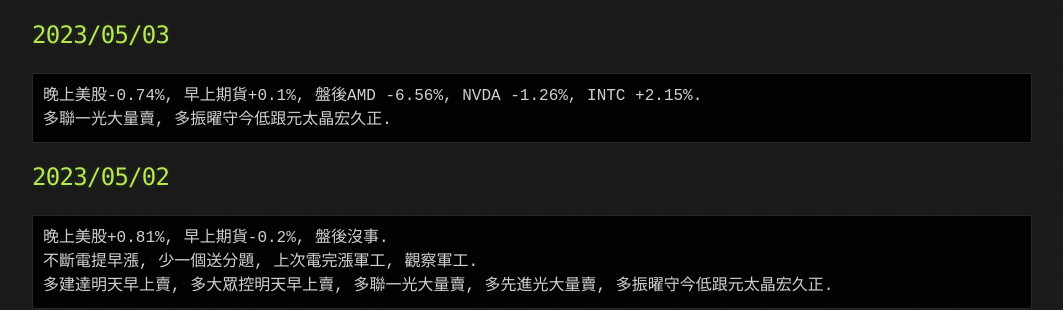
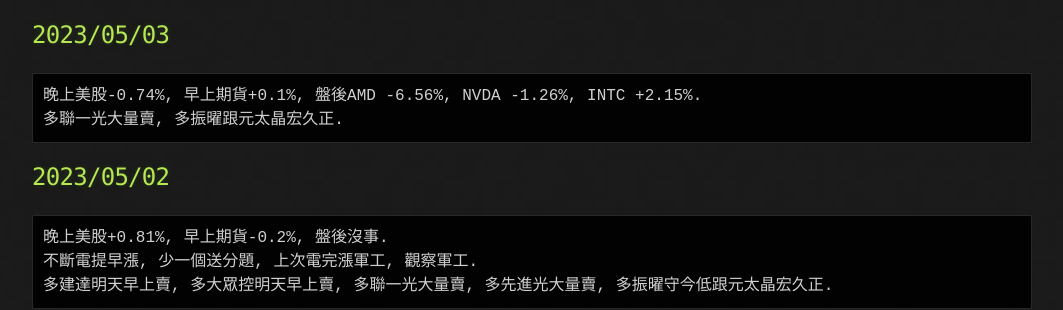
Before and after one commit to lepg5487/Stock_God, a Jekyll site: the page built from index.md, in a window 1280 px wide and 900 px high, scrolled down 460 px. Shown: the part 173-483 px from the top of the window, without its empty margins (108-1171 px from the left). Built offline with Jekyll 4.4.1, drawn with Linux system fonts in a browser that asks for light colours; our own code applies the rules of GitHub Pages for plain Markdown files.

Commit message:
Update index.md

````diff
--- a/index.md
+++ b/index.md
@@ -23,7 +23,7 @@ layout: testlayouts
 ## 2023/05/03
 ```
 晚上美股-0.74%, 早上期貨+0.1%, 盤後AMD -6.56%, NVDA -1.26%, INTC +2.15%.
-多聯一光大量賣, 多振曜守今低跟元太晶宏久正.
+多聯一光大量賣, 多振曜跟元太晶宏久正.
 ```
 
 ## 2023/05/02
````
